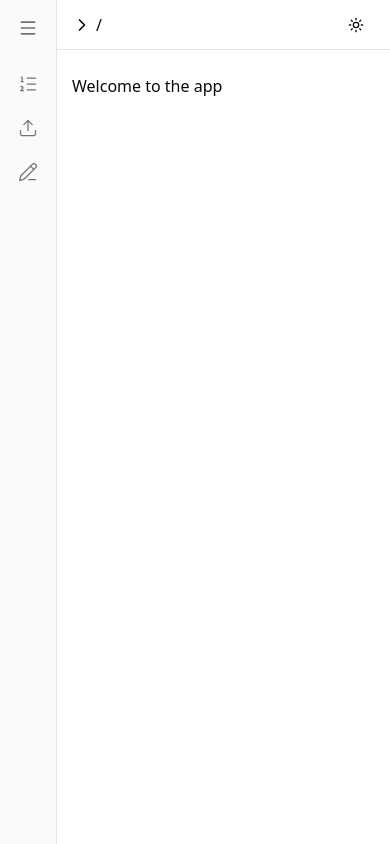
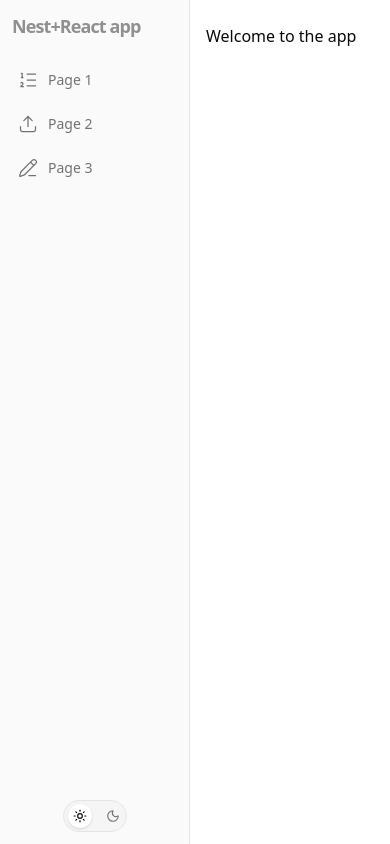
Before and after one commit to SylvaticGhost/HACKath0n-2026, a React (Vite) app in the folder web/: page / in a window 390 px wide. Built offline with nearby package versions, Linux system fonts and the light colour scheme.

Commit message:
remove header, move theme switcher to sidebar

```diff
--- a/web/src/components/NavBar.tsx
+++ b/web/src/components/NavBar.tsx
@@ -1,8 +1,9 @@
 import { createLink, useRouterState } from '@tanstack/react-router'
 import React from 'react'
 import { twMerge } from 'tailwind-merge'
-import { Upload, PencilLine, ListOrdered, Menu } from 'lucide-react'
-import { motion, AnimatePresence } from 'framer-motion'
+import { Upload, PencilLine, ListOrdered } from 'lucide-react'
+import { motion } from 'framer-motion'
+import { ModeToggle } from '@/components/mode-toggle'
 
 const MotionAnchor = React.forwardRef<HTMLAnchorElement, React.ComponentProps<typeof motion.a>>((props, ref) => (
   <motion.a ref={ref} {...props} />
@@ -16,61 +17,21 @@ const menuItems = [
 ]
 
 export default function NavBar() {
-  const [isOpen, setOpen] = React.useState(false)
   const pathname = useRouterState({ select: (s) => s.location.pathname })
 
   return (
-    <>
-      <AnimatePresence>
-        {isOpen && (
-          <motion.div
-            key="backdrop"
-            initial={{ opacity: 0 }}
-            animate={{ opacity: 1 }}
-            exit={{ opacity: 0 }}
-            className="fixed inset-0 z-100 backdrop-blur-xs"
-            onClick={() => setOpen(false)}
-          />
-        )}
-      </AnimatePresence>
-
-      <motion.nav
-        layout
-        className="fixed top-0 z-100 left-0 h-screen shrink-0 border-r border-sidebar-border bg-sidebar p-2 flex flex-col items-start gap-4 pb-3"
-        style={{ width: isOpen ? '190px' : 'fit-content' }}
-        onClick={() => setOpen((p) => !p)}
-      >
-        <div className="flex items-center gap-2">
-          <motion.button
-            layout
-            title="Sidebar"
-            className="flex h-10 w-10 items-center justify-center rounded-full text-muted-foreground transition-colors hover:bg-accent hover:text-foreground"
-          >
-            <Menu className="h-5 w-5" />
-          </motion.button>
-          <AnimatePresence mode="popLayout">
-            {isOpen && (
-              <motion.span
-                initial={{ opacity: 0, y: -12 }}
-                animate={{ opacity: 1, y: 0 }}
-                exit={{ opacity: 0, x: -6, transition: { duration: 0.15 } }}
-                transition={{ delay: 0.125, type: 'tween', ease: 'easeOut' }}
-                layout
-                className="tracking-tighter font-semibold text-lg text-muted-foreground brightness-125"
-              >
+    <nav className="h-screen w-[190px] shrink-0 border-r border-sidebar-border bg-sidebar p-2 flex flex-col items-start gap-4 pb-3">
+      <div className="flex items-center gap-2 px-1 py-1">
+        <span className="tracking-tighter font-semibold text-lg text-muted-foreground brightness-125">
           Nest+React app
-              </motion.span>
-            )}
-          </AnimatePresence>
+        </span>
       </div>
 
       <div className="space-y-1 w-full">
         {menuItems.map((item) => (
           <MotionLink
             key={item.href}
-              layout
             to={item.href}
-              onClick={(e) => e.stopPropagation()}
             className={twMerge(
               'relative flex h-10 w-full items-center transition-colors rounded-[4px]',
               pathname === item.href
@@ -79,41 +40,29 @@ export default function NavBar() {
             )}
             title={item.label}
           >
-              {/* floating bg */}
             {pathname === item.href && (
               <motion.div
-                  layoutId="sidebar-active-indicator" //? framer-motion treat this element as the same between renders, so it will animate between positions
+                layoutId="sidebar-active-indicator"
                 className="absolute inset-0 z-0 bg-primary"
                 initial={false}
                 style={{ borderRadius: '4px' }}
-                  // transition={{ type: 'spring', stiffness: 350, damping: 30 }}
               />
             )}
 
-              {/* icon */}
-              <motion.div layout className="z-10 grid h-full w-10 shrink-0 place-content-center text-lg">
+            <div className="z-10 grid h-full w-10 shrink-0 place-content-center text-lg">
               <item.icon className="h-5 w-5" strokeWidth={1.5} />
-              </motion.div>
+            </div>
 
-              {/* label */}
-              <AnimatePresence mode="popLayout">
-                {isOpen && (
-                  <motion.span
-                    layout
-                    initial={{ opacity: 0, y: 12 }}
-                    animate={{ opacity: 1, y: 0 }}
-                    exit={{ opacity: 0, x: -12, transition: { duration: 0.2 } }}
-                    transition={{ delay: 0.125, type: 'tween', ease: 'easeOut' }}
-                    className="z-10 will-change-transform whitespace-nowrap pr-4 text-sm font-medium"
-                  >
-                    {item.label}
-                  </motion.span>
-                )}
-              </AnimatePresence>
+            <span className="z-10 whitespace-nowrap pr-4 text-sm font-medium">{item.label}</span>
           </MotionLink>
         ))}
       </div>
-      </motion.nav>
-    </>
+
+      <div className="mt-auto w-full flex justify-center px-1">
+        <div className="">
+          <ModeToggle />
+        </div>
+      </div>
+    </nav>
   )
 }
--- a/web/src/components/mode-toggle.tsx
+++ b/web/src/components/mode-toggle.tsx
@@ -1,11 +1,7 @@
-'use client'
-
 import * as React from 'react'
 import { useTheme } from 'next-themes'
 import { Moon, Sun } from 'lucide-react'
-
-import { Button } from '@/components/ui/button'
-import { Tooltip, TooltipContent, TooltipProvider, TooltipTrigger } from '@/components/ui/tooltip'
+import { motion } from 'framer-motion'
 
 function isTypingInInput(target: EventTarget | null) {
   if (!(target instanceof HTMLElement)) return false
@@ -25,8 +21,7 @@ export function ModeToggle() {
   const isDark = effectiveTheme === 'dark'
 
   const toggle = React.useCallback(() => {
-    const next = isDark ? 'light' : 'dark'
-    setTheme(next)
+    setTheme(isDark ? 'light' : 'dark')
   }, [isDark, setTheme])
 
   React.useEffect(() => {
@@ -44,26 +39,28 @@ export function ModeToggle() {
   }, [toggle])
 
   if (!mounted) {
-    // зберігаємо місце, щоб layout не стрибав
-    return <div className="h-9 w-9" aria-hidden />
+    return <div className="h-8 w-16 rounded-full" aria-hidden />
   }
 
   return (
-    <TooltipProvider delayDuration={150}>
-      <Tooltip>
-        <TooltipTrigger asChild>
-          <Button type="button" variant="ghost" size="icon" aria-label="Toggle theme" onClick={toggle}>
-            {isDark ? <Moon className="h-5 w-5" /> : <Sun className="h-5 w-5" />}
-          </Button>
-        </TooltipTrigger>
+    <button
+      type="button"
+      aria-label="Toggle theme"
+      onClick={toggle}
+      className="relative flex h-8 w-16 items-center rounded-full border border-border bg-muted p-1 transition-colors focus-visible:outline-none focus-visible:ring-2 focus-visible:ring-ring"
+    >
+      {/* sliding thumb */}
+      <motion.div
+        className="absolute h-6 w-6 rounded-full bg-background shadow-sm flex items-center justify-center"
+        animate={{ x: isDark ? 32 : 0 }}
+        transition={{ type: 'spring', stiffness: 400, damping: 30 }}
+      >
+        {isDark ? <Moon className="h-3.5 w-3.5 text-foreground" /> : <Sun className="h-3.5 w-3.5 text-foreground" />}
+      </motion.div>
 
-        <TooltipContent side="bottom" align="center" className="flex items-center gap-2">
-          <span>Toggle Mode</span>
-          <span className="ml-1 inline-flex items-center justify-center rounded border bg-muted px-1.5 py-0.5 text-[11px] leading-none text-muted-foreground">
-            D
-          </span>
-        </TooltipContent>
-      </Tooltip>
-    </TooltipProvider>
+      {/* background icons */}
+      <Sun className="h-3.5 w-3.5 text-muted-foreground ml-0.5 shrink-0" />
+      <Moon className="h-3.5 w-3.5 text-muted-foreground ml-auto mr-0.5 shrink-0" />
+    </button>
   )
 }
--- a/web/src/routes/_app/route.tsx
+++ b/web/src/routes/_app/route.tsx
@@ -1,4 +1,3 @@
-import { Header } from '@/components/Header'
 import NavBar from '@/components/NavBar'
 import { createFileRoute, Outlet } from '@tanstack/react-router'
 
@@ -8,14 +7,11 @@ export const Route = createFileRoute('/_app')({
 
 function RouteComponent() {
   return (
-    <>
-      <div className="ml-[56px] flex flex-col h-screen">
-        <Header />
-        <main className="flex-1 min-h-0 w-full max-w-screen-xl mx-auto px-4 md:px-8 py-6 flex flex-col">
-          <Outlet />
-        </main>
-      </div>
+    <div className="flex h-screen">
       <NavBar />
-    </>
+      <main className="flex-1 min-h-0 w-full max-w-screen-xl mx-auto px-4 md:px-8 py-6 flex flex-col">
+        <Outlet />
+      </main>
+    </div>
   )
 }
```
Also changed, not shown: web/src/routeTree.gen.ts (+6 -2 lines). Lines whose indentation alone changed are shown as unchanged.
